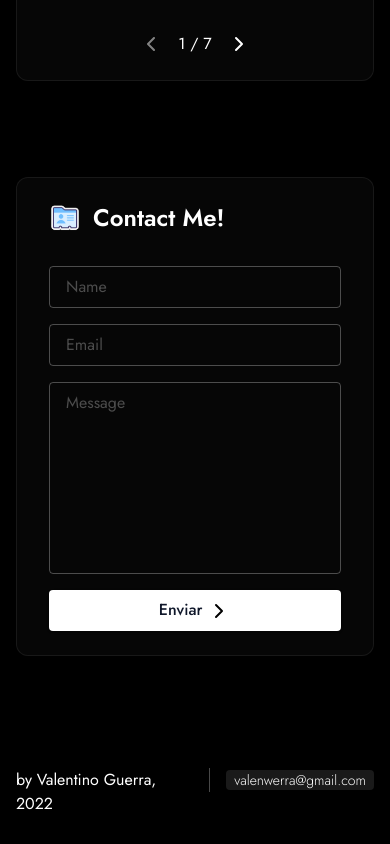
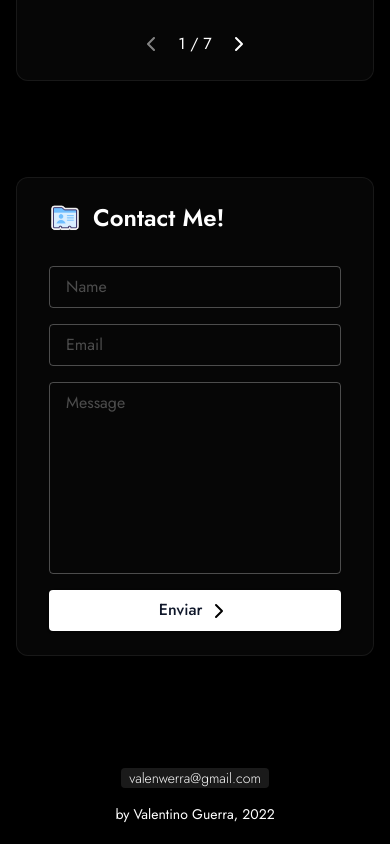
Before and after one commit to valenguerra/portfolio, a React app: page / in a window 390 px wide. Shown: the part 6474-7318 px from the top of the page. Before the commit the page ends 7290 px from the top, so only its background shows below. Built offline with nearby package versions, Linux system fonts and the light colour scheme.

Commit message:
fixed footer on responsive

```diff
--- a/src/components/Footer.tsx
+++ b/src/components/Footer.tsx
@@ -8,9 +8,9 @@ export const Footer = (): JSX.Element => {
   const { footer } = language?.texts;
 
   return (
-    <footer className="flex items-center gap-4 py-4 text-white">
-      <span className="h-6 border-r border-light-48/160 pr-4">{footer}</span>
+    <footer className="flex flex-col items-center gap-4 py-4 text-white sm:flex-row-reverse">
       <Link to={EMAIL_TO}>{EMAIL}</Link>
+      <span className="h-6 border-light-48/160 text-sm sm:border-r sm:pr-4 sm:text-base">{footer}</span>
     </footer>
   );
 };
```
